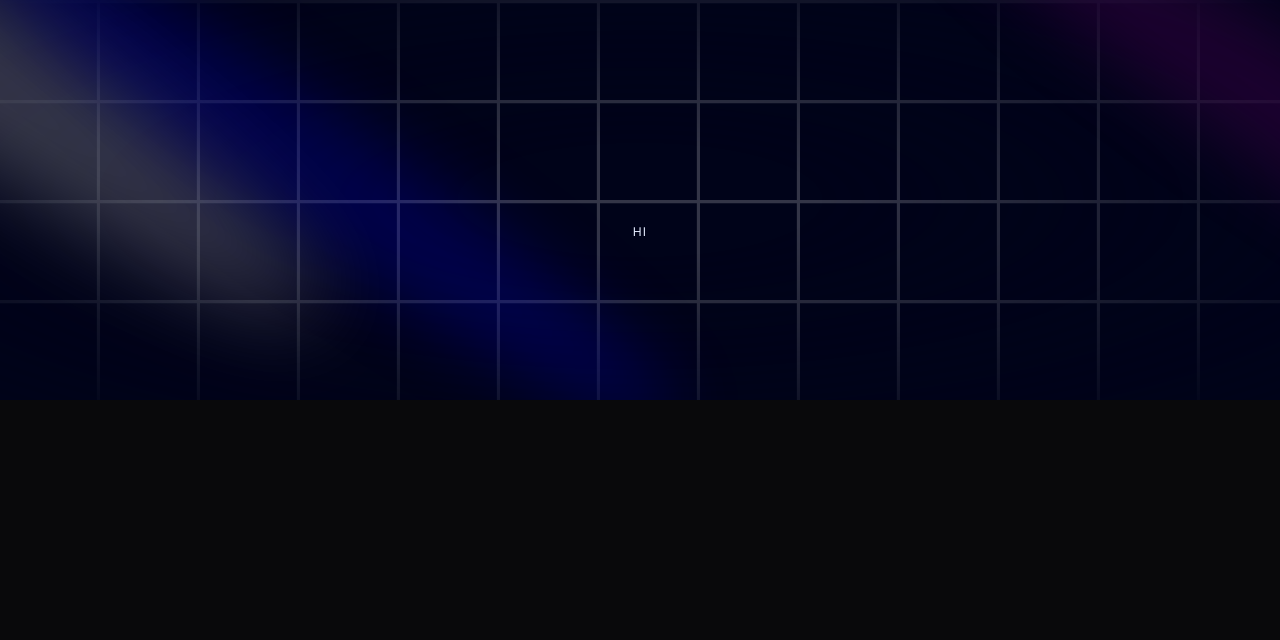
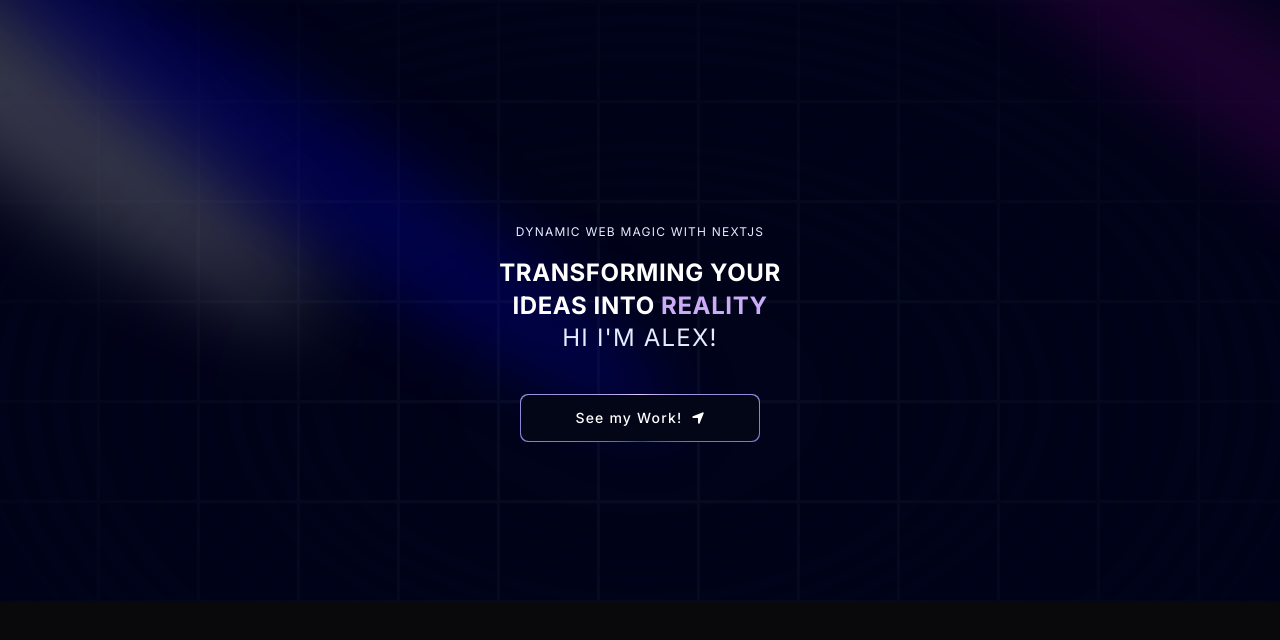
Before and after one commit to alexeiddg/alexeiddg.com, a Next.js app: page / in a window 1280 px wide. Shown: the top 640 px of the page. Built offline with nearby package versions, Linux system fonts and the light colour scheme.

Commit message:
Feat: Added Button to Hero Section

```diff
--- a/app/layout.tsx
+++ b/app/layout.tsx
@@ -1,7 +1,7 @@
 import type { Metadata } from "next";
 import { Inter } from "next/font/google";
+import { ThemeProvider } from "@/providers/theme-provider";
 import "../styles/globals.css";
-import {ThemeProvider} from "@/providers/theme-provider";
 
 const inter = Inter({ subsets: ["latin"] });
 
--- a/components/Hero.tsx
+++ b/components/Hero.tsx
@@ -1,4 +1,8 @@
-import {Spotlight} from "@/components/ui/Spotlight";
+import { FaLocationArrow } from "react-icons/fa6";
+import { Spotlight } from "@/components/ui/Spotlight";
+import { TextGenerateEffect } from "@/components/ui/text-generate-effect";
+import MagicButton from "@/components/ui/magic-button";
+import Link from "next/link";
 
 const Hero = () => {
     return (
@@ -8,14 +12,42 @@ const Hero = () => {
                 <Spotlight className="top-10 left-full h-[80vh] w-[50vw]" fill="purple"/>
                 <Spotlight className="top-28 left-80 h-[80vh] w-[50vw]" fill="blue"/>
             </div>
-            <div className="h-screen w-full dark:bg-black-100 bg-white dark:bg-grid-white/[0.2] bg-grid-black/[0.3] flex items-center justify-center top-0 left-0 absolute" />
-            <div className="absolute pointer-events-none inset-0 flex items-center justify-center dark:bg-black-100 bg-white [mask-image:radial-gradient(ellipse_at_center,transparent_20%,black)]"/>
+
+            <div
+                className="h-screen w-full dark:bg-black-100 bg-white dark:bg-grid-white/[0.03] bg-grid-black-100/[0.2]
+                 absolute top-0 left-0 flex items-center justify-center"
+            >
+                {/* Radial gradient for the container to give a faded look */}
+                <div
+                    className="absolute pointer-events-none inset-0 flex items-center justify-center dark:bg-black-100
+                    bg-white [mask-image:radial-gradient(ellipse_at_center,transparent_20%,black)]"
+                />
+            </div>
 
             <div className="flex justify-center relative my-20 z-10">
                 <div className="max-w-[89vw] md:max-w-2xl lg:max-w-[60vw] flex flex-col items-center justify-center">
-                    <h2 className="uppercase tracking-widest text-xs text-center text-blue-100 max-w-80">
-                        hi
-                    </h2>
+                    <div className="uppercase tracking-widest text-xs text-center text-blue-100 max-w-80">
+                        Dynamic Web Magic with NextJs
+
+                        <TextGenerateEffect
+                            className="text-center text-[40px] md:text-5xl lg:text-6xl"
+                            words="Transforming your ideas into reality"
+                        />
+
+                        <span className="text-center md:tracking-wider mb-4 text-sm md:text-lg lg:text-2xl">
+                            Hi I'm Alex!
+                        </span>
+
+                        <div>
+                            <Link href={"/projects"}>
+                                <MagicButton
+                                    title="See my Work!"
+                                    icon={<FaLocationArrow />}
+                                    position="right"
+                                />
+                            </Link>
+                        </div>
+                    </div>
                 </div>
             </div>
         </div>
--- /dev/null
+++ b/components/ui/magic-button.tsx
@@ -0,0 +1,32 @@
+import React from "react";
+
+const MagicButton = ({ title, icon, position, handleClick, otherClasses }: {
+    title: string;
+    icon: React.ReactNode;
+    position: string;
+    handleClick?: () => void;
+    otherClasses?: string;
+}) => {
+    return (
+        <button
+            className="relative inline-flex h-12 w-full md:w-60 md:mt-10 overflow-hidden rounded-lg p-[1px] focus:outline-none"
+            onClick={handleClick}
+        >
+            <span
+                className="absolute inset-[-1000%] animate-[spin_2s_linear_infinite]
+                bg-[conic-gradient(from_90deg_at_50%_50%,#E2CBFF_0%,#393BB2_50%,#E2CBFF_100%)]"
+            />
+
+            <span
+                className={`inline-flex h-full w-full cursor-pointer items-center justify-center rounded-lg
+                bg-slate-950 px-7 text-sm font-medium text-white backdrop-blur-3xl gap-2 ${otherClasses}`}
+            >
+                {position === "left" && icon}
+                {title}
+                {position === "right" && icon}
+      </span>
+        </button>
+    );
+};
+
+export default MagicButton;
--- /dev/null
+++ b/components/ui/text-generate-effect.tsx
@@ -0,0 +1,54 @@
+"use client";
+import { useEffect } from "react";
+import { motion, stagger, useAnimate } from "framer-motion";
+import { cn } from "@/libs/uitls";
+
+export const TextGenerateEffect = ({
+                                       words,
+                                       className,
+                                   }: {
+    words: string;
+    className?: string;
+}) => {
+    const [scope, animate] = useAnimate();
+    let wordsArray = words.split(" ");
+    useEffect(() => {
+        animate(
+            "span",
+            {
+                opacity: 1,
+            },
+            {
+                duration: 2,
+                delay: stagger(0.2),
+            }
+        );
+    }, [scope.current]);
+
+    const renderWords = () => {
+        return (
+            <motion.div ref={scope}>
+                {wordsArray.map((word, idx) => {
+                    return (
+                        <motion.span
+                            key={word + idx}
+                            className={`${idx > 3 ? "text-purple" : "dark:text-white text-black"} opacity-0`}
+                        >
+                            {word}{" "}
+                        </motion.span>
+                    );
+                })}
+            </motion.div>
+        );
+    };
+
+    return (
+        <div className={cn("font-bold", className)}>
+            <div className="mt-4">
+                <div className=" dark:text-white text-black text-2xl leading-snug tracking-wide">
+                    {renderWords()}
+                </div>
+            </div>
+        </div>
+    );
+};
--- a/package.json
+++ b/package.json
@@ -11,10 +11,14 @@
   "dependencies": {
     "clsx": "^2.1.1",
     "framer-motion": "^11.2.9",
+    "mini-svg-data-uri": "^1.4.4",
     "next": "14.2.3",
+    "next-themes": "^0.3.0",
     "react": "^18",
     "react-dom": "^18",
-    "tailwind-merge": "^2.3.0"
+    "react-icons": "^5.2.1",
+    "tailwind-merge": "^2.3.0",
+    "tailwindcss-animate": "^1.0.7"
   },
   "devDependencies": {
     "typescript": "^5",
```
Also changed, not shown: app/(Landing)/page.tsx (renamed from app/page.tsx), 1 other file (tests, documents, lock files or other folders).
